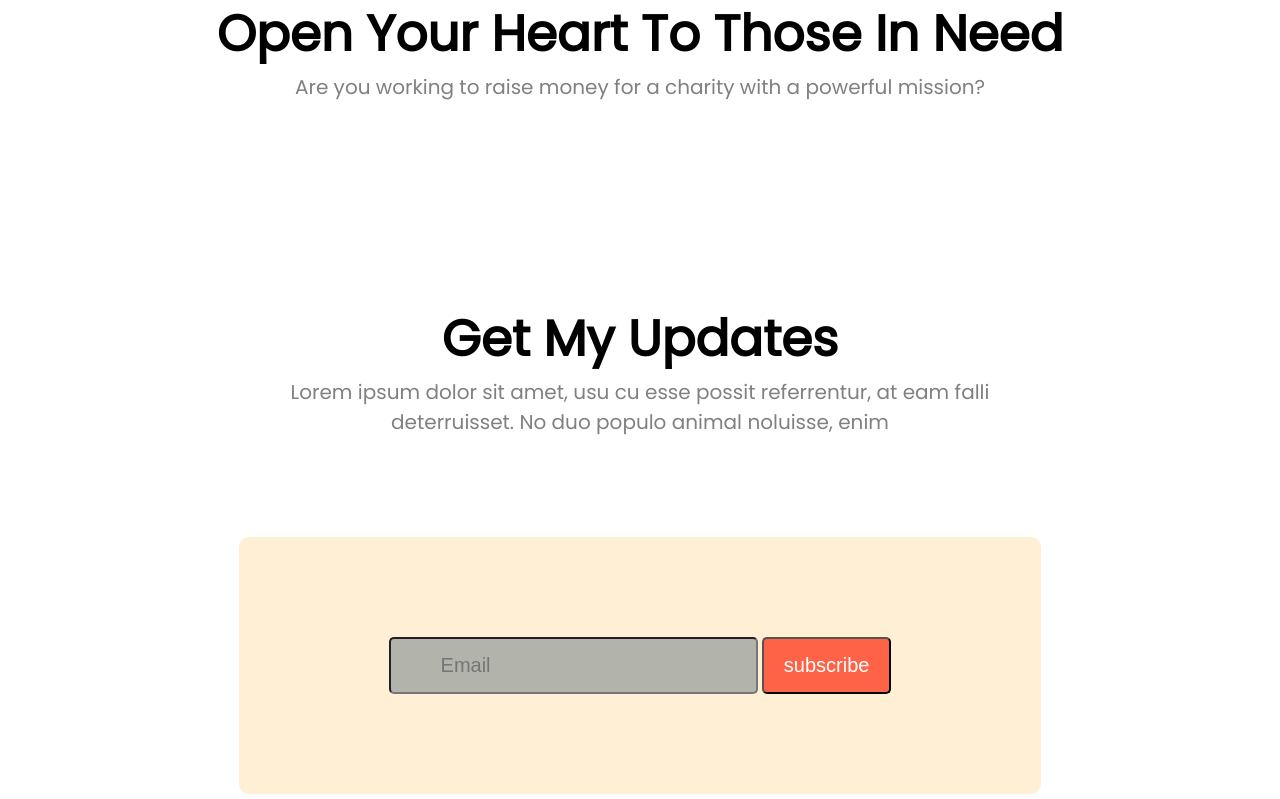
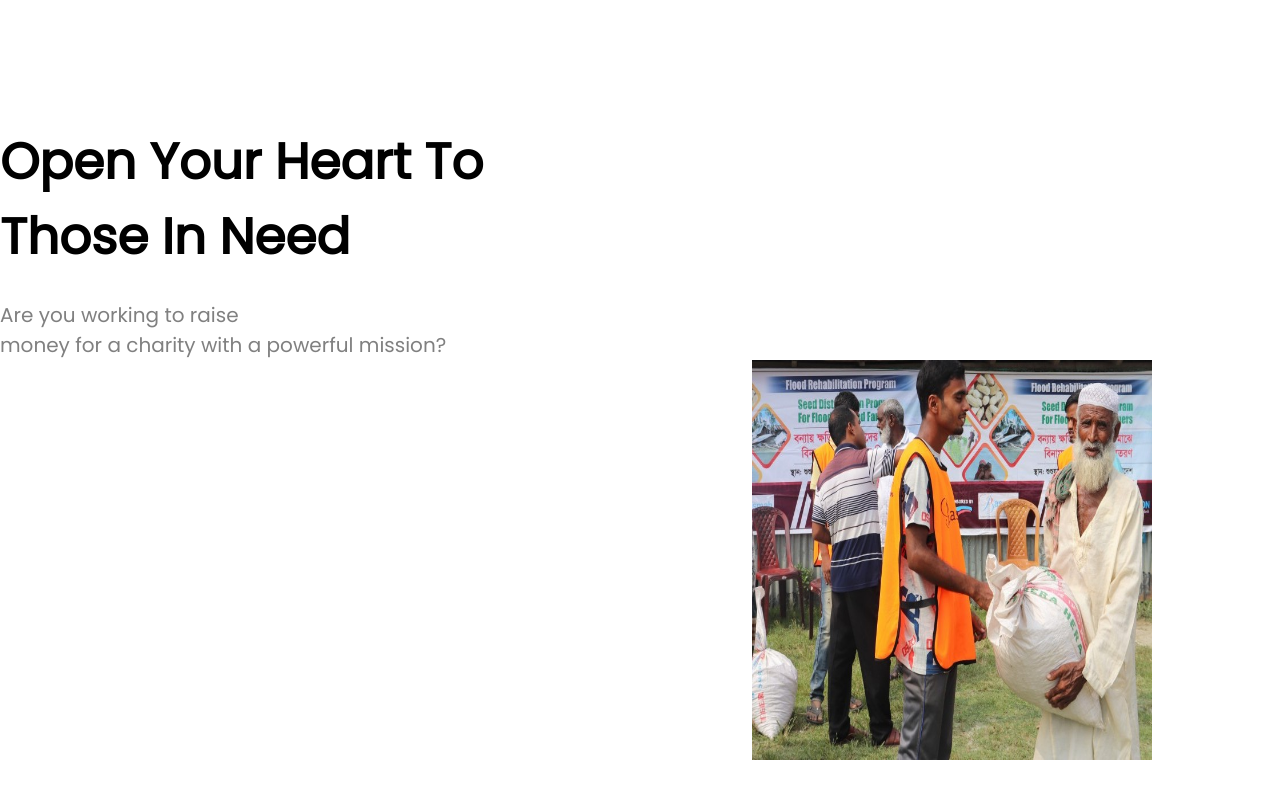
Before and after one commit to dipu1199/task1, a plain HTML site: page index.html in a window 1280 px wide. Shown: the part 2201-3000 px from the top of the page. Drawn offline with Linux system fonts and the light colour scheme.

Commit message:
lastcode

```diff
--- a/index.html
+++ b/index.html
@@ -78,11 +78,10 @@
     </section>
 <section class="idea">
     <div class="slogan">
-        <h1>Open Your Heart To Those In Need</h1>
-        <p>Are you working to raise money for a charity with a powerful mission?</p>
-    </div>
-    <div class="picture">
-
+        <h1>Open Your Heart To<br> Those In Need</h1><br>
+        <p>Are you working to raise<br> money for a charity with a powerful mission?</p>
+<div class="picture">
+        <img src="images/donation10.jpg" width="400px"; height="400px">
     </div>
 </section>
 
--- a/style.css
+++ b/style.css
@@ -135,7 +135,8 @@ p{
     text-align: left;
 }
 .update{
-    margin-top:200px ;
+    margin-top:400px ;
+    height: 50vh;
 }
 .email-box{
     width: 300px;
@@ -175,15 +176,21 @@ p{
 }
 footer{
     text-align: center;
-    margin-top: 50px
+    margin-top: 0px
     color:white;
 }
 .idea{
-    margin-top: 200px
-    display:flex;
+    height: 70vh;
+    padding-top: 10%;
 }
-.slogan{
-    text-align: right;
+.slogan h1{
+    text-align: left;
 }
-
+.slogan p{
+    text-align: left;
 }
+.picture{
+    float: right;
+    margin-right: 10%;
+    padding-top: 0%;
+}
```
